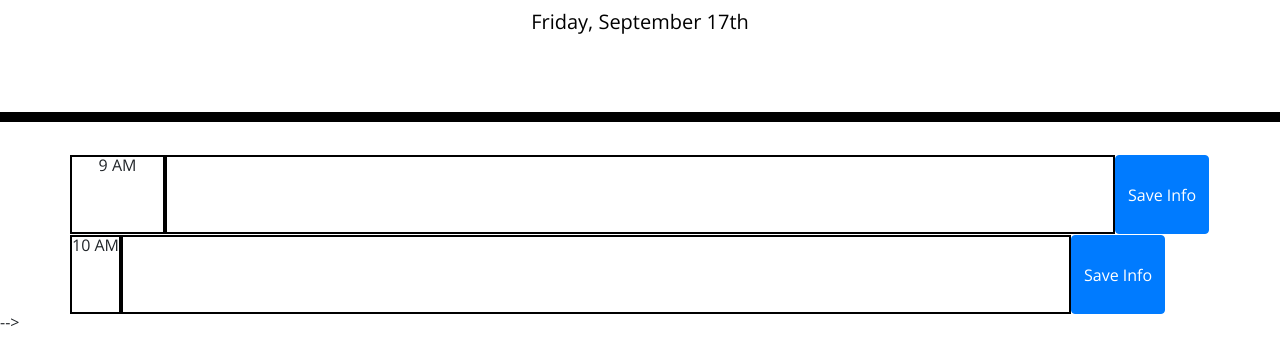
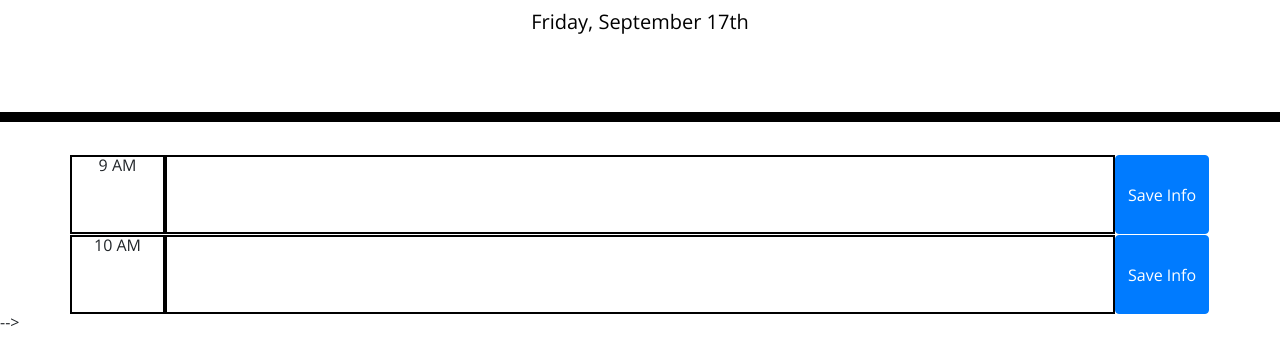
Before and after one commit to Joe7web/js-work-day-scheduler, a plain HTML site: page index.html in a window 1280 px wide. Shown: the part 182-546 px from the top of the page. Drawn offline with nearby package versions, Linux system fonts and the light colour scheme.

Commit message:
fixing rows for time blocks

```diff
--- a/index.html
+++ b/index.html
@@ -33,24 +33,24 @@
 
           <div id="nine-AM" class="row time-block">
 
-          <div id="time-area" class="col-md-1">9 AM</div>
+            <div id="time-area" class="col-md-1">9 AM</div>
 
-          <textarea id="info-area" class="col-md-10"></textarea>
+            <textarea id="info-area" class="col-md-10"></textarea>
 
-          <button type="button" class="btn btn-primary">Save Info</button>
+            <button type="button" class="btn btn-primary">Save Info</button>
 
           </div>
 
           <div id="ten-AM" class="row time-block">
 
-            <div id="time-area" class="col-md-1gi">10 AM</div>
+             <div id="time-area" class="col-md-1">10 AM</div>
 
              <textarea id="info-area" class="col-md-10"></textarea>
 
              <button type="button" class="btn btn-primary">Save Info</button>
 
             </div>
-
+          </div>
     </div> -->
 
     <script src="https://cdnjs.cloudflare.com/ajax/libs/jquery/3.2.1/jquery.min.js"></script>
```
